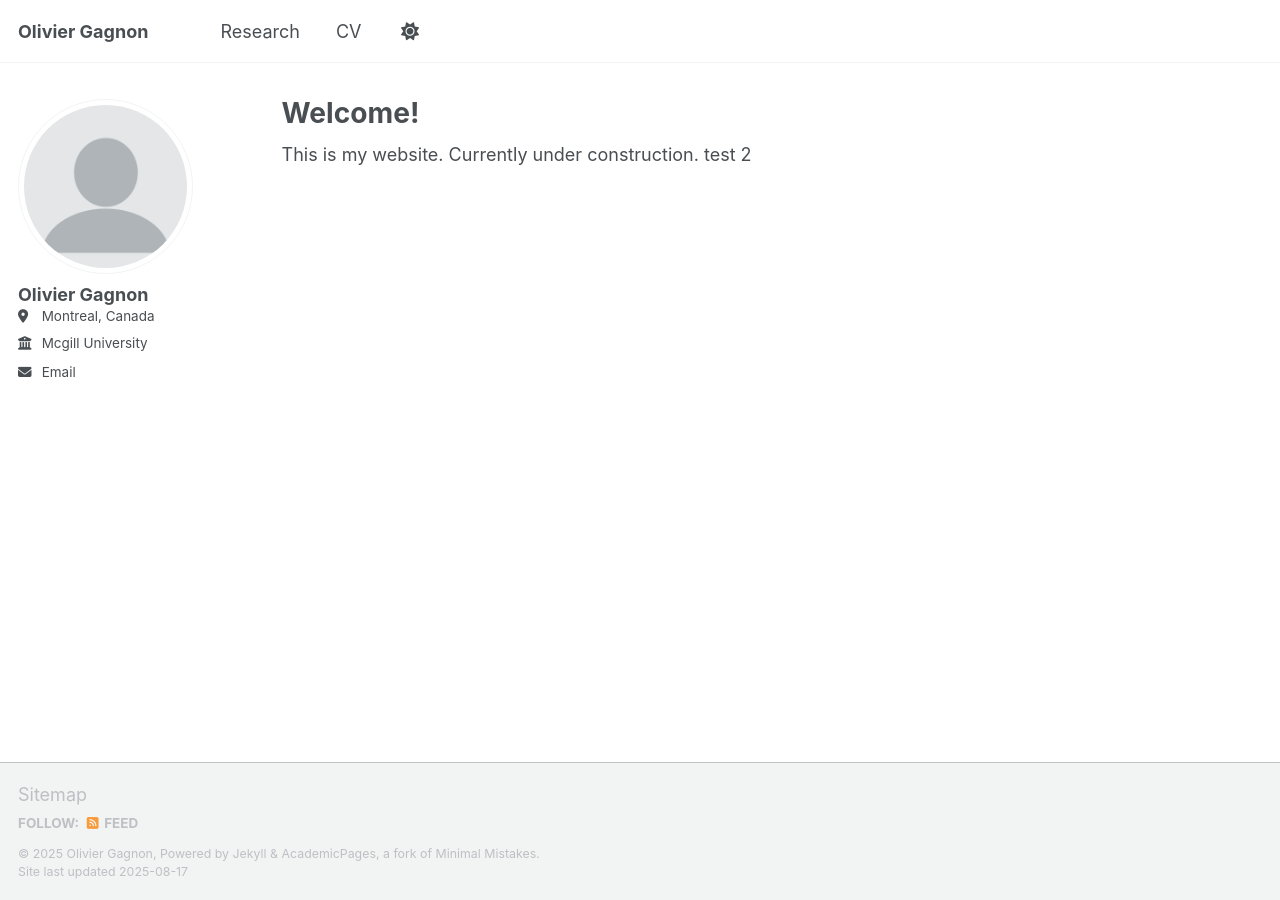
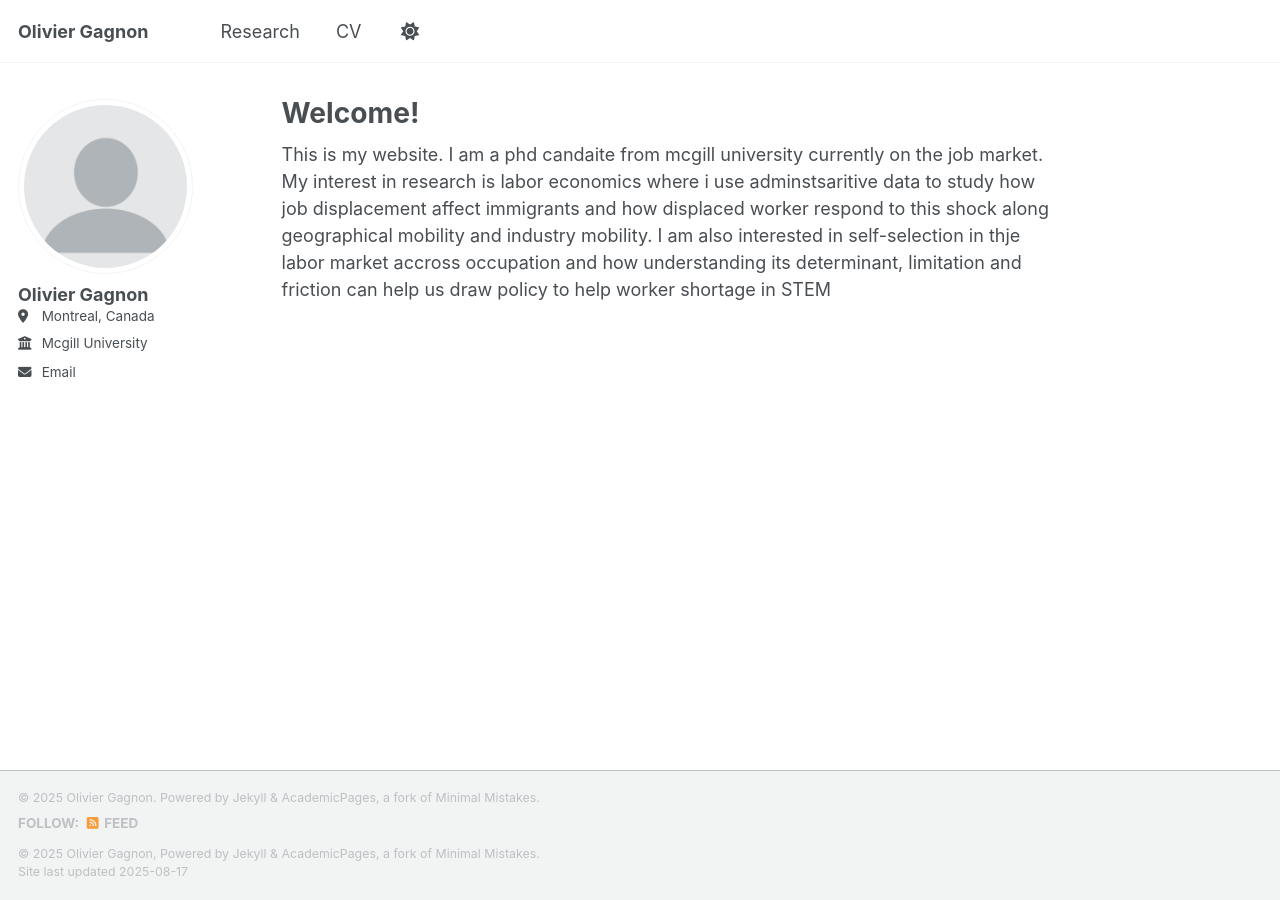
Before and after one commit to Olivier-Gagnon/Olivier-Gagnon.github.io, a Jekyll site: the page built from _pages/about.md, in a window 1280 px wide. Built offline with Jekyll 4.4.1, drawn with Linux system fonts in a browser that asks for light colours; a script that is not in the unit is left out.

```diff
--- a/_includes/footer/custom.html
+++ b/_includes/footer/custom.html
@@ -1,6 +1,4 @@
 <!-- start custom footer snippets -->
-
-<a href="/sitemap/">Sitemap</a>
 
 <!-- Support for MatJax -->
 <script defer src="https://cdnjs.cloudflare.com/polyfill/v3/polyfill.min.js?features=es6"></script>
@@ -16,4 +14,5 @@
     await mermaid.run({querySelector:'code.language-mermaid'});
 </script>
 
+<div class="page__footer-copyright">&copy; {{ site.time | date: '%Y' }} {{ site.name | default: site.title }}. {{ site.data.ui-text[site.locale].powered_by | default: "Powered by" }} <a href="http://jekyllrb.com" rel="nofollow">Jekyll</a> &amp; <a href="https://github.com/academicpages/academicpages.github.io">AcademicPages</a>, a fork of <a href="https://mademistakes.com/work/minimal-mistakes-jekyll-theme/" rel="nofollow">Minimal Mistakes</a>.</div>
 <!-- end custom footer snippets -->
--- a/_pages/about.md
+++ b/_pages/about.md
@@ -7,4 +7,4 @@ redirect_from:
   - /about.html
 ---
 
-This is my website. Currently under construction. test 2
+This is my website. I am a phd candaite from mcgill university currently on the job market. My interest in research is labor economics where i use adminstsaritive data to study how job displacement affect immigrants and how displaced worker respond to this shock along geographical mobility and industry mobility. I am also interested in self-selection in thje labor market accross occupation and how understanding its determinant, limitation and friction can help us draw policy to help worker shortage in STEM
```
Also changed, not shown: _pages/research.md (+1 -1 lines).
